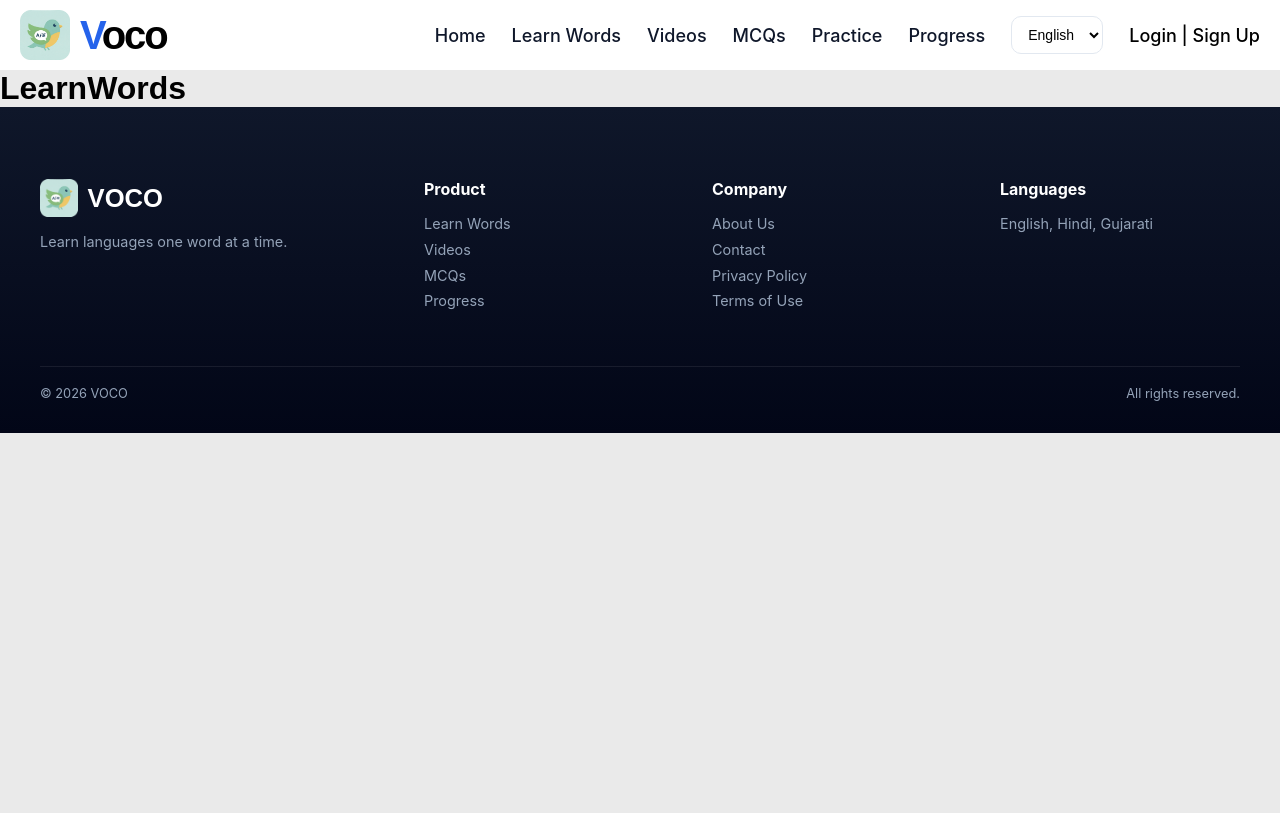
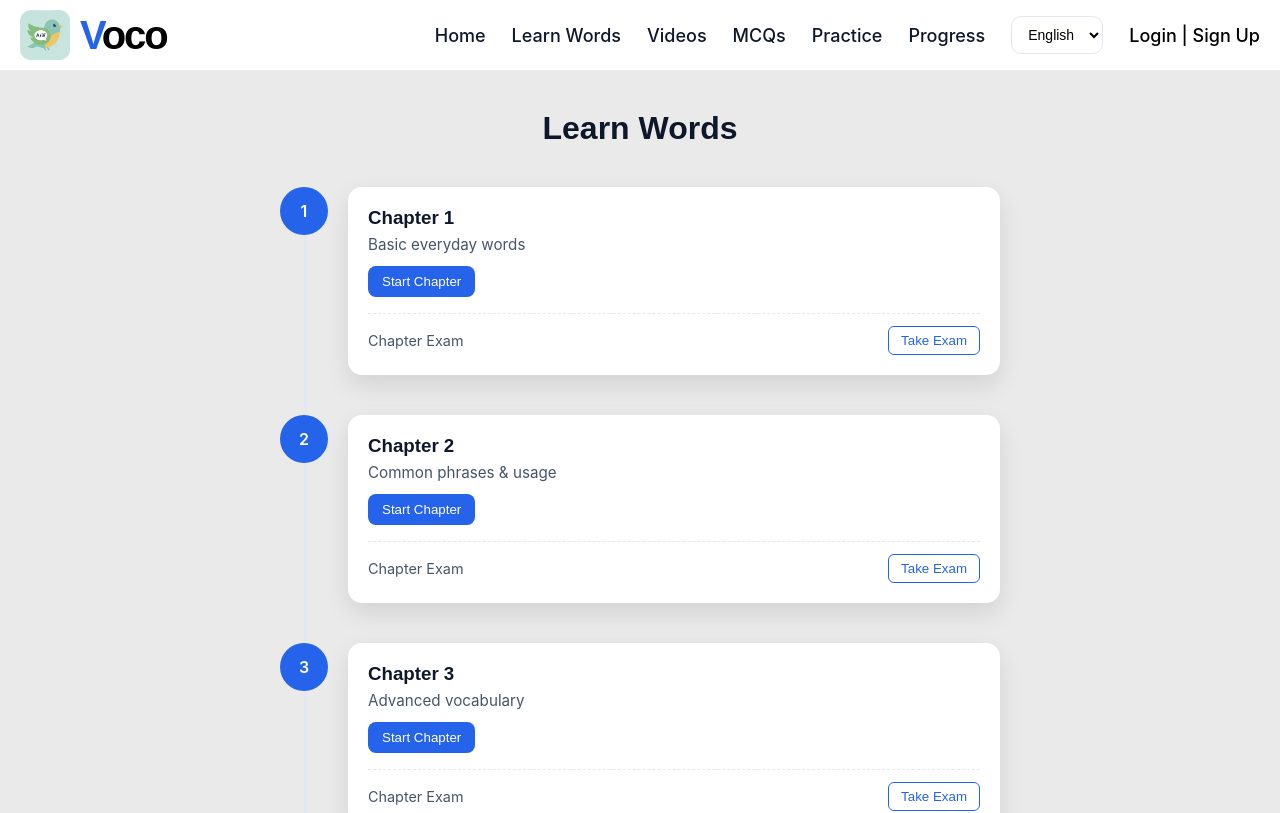
Before and after one commit to Meettomb/Voco-MERN, a React (Create React App) app: page /learn-words in a window 1280 px wide. Shown: the top 813 px of the page. Built offline with nearby package versions, Linux system fonts and the light colour scheme.

Commit message:
ui: update sidebar icons and add Learn Words page layout

```diff
--- a/src/Components/Header.js
+++ b/src/Components/Header.js
@@ -156,7 +156,9 @@ function Header({ onOpen }) {
           <li>
             <Link to="/learn-words" onClick={() => setMenuOpen(false)}>
               <svg viewBox="0 -960 960 960">
-                <path d="M160-120v-720l640 360-640 360Z" />
+                <path d="M160-120v-640q0-33 23.5-56.5T240-840h400q33 0 56.5 23.5T720-760v640
+      q-20-12-40-18t-40-6H240q-20 0-40 6t-40 18Zm80-160h320v-80H240v80Zm0-160h400v-80H240v80Zm0-160h400v-80H240v80Z
+    " />
               </svg>
               {t("nav.learnWords")}
             </Link>
@@ -165,7 +167,7 @@ function Header({ onOpen }) {
           <li>
             <Link to="/videos" onClick={() => setMenuOpen(false)}>
               <svg viewBox="0 -960 960 960">
-                <path d="m380-300 280-180-280-180v360Z" />
+                <path d="M160-120v-720l640 360-640 360Z" />
               </svg>
               {t("nav.videos")}
             </Link>
@@ -174,7 +176,12 @@ function Header({ onOpen }) {
           <li>
             <Link to="/mcqs" onClick={() => setMenuOpen(false)}>
               <svg viewBox="0 -960 960 960">
-                <path d="M160-120v-720h640v720H160Z" />
+                <path d=" M480-200q-33 0-56.5-23.5T400-280q0-33 23.5-56.5T480-360
+      q33 0 56.5 23.5T560-280q0 33-23.5 56.5T480-200Zm-120-240
+      q0-66 40-105t80-55q30-12 45-29t15-39q0-33-23.5-56.5T480-760
+      q-33 0-56.5 23.5T400-680h-80q0-66 47-113t113-47
+      q66 0 113 47t47 113q0 45-23 75t-57 45q-33 14-49 31t-16 49v40h-80v-40Z
+    " />
               </svg>
               {t("nav.mcqs")}
             </Link>
--- a/src/Components/LearnWords.js
+++ b/src/Components/LearnWords.js
@@ -1,14 +1,63 @@
-import { useState } from "react";
 import { useTranslation } from "react-i18next";
+// import "./LearnWords.css";
 
 function LearnWords() {
   const { t } = useTranslation();
 
+  const ROADMAP_DATA = [
+    {
+      chapterId: 1,
+      title: "Chapter 1",
+      description: "Basic everyday words",
+      hasExam: true,
+    },
+    {
+      chapterId: 2,
+      title: "Chapter 2",
+      description: "Common phrases & usage",
+      hasExam: true,
+    },
+    {
+      chapterId: 3,
+      title: "Chapter 3",
+      description: "Advanced vocabulary",
+      hasExam: true,
+    },
+  ];
+
+
   return (
-    <div>
-      <h1>LearnWords</h1>
+    <div className="lw-page">
+      <h1 className="lw-title">Learn Words</h1>
+
+      <div className="lw-roadmap">
+        {ROADMAP_DATA.map((item) => (
+          <div className="lw-step" key={item.chapterId}>
+            <div className="lw-dot">{item.chapterId}</div>
+
+            <div className="lw-card">
+              <h3>{item.title}</h3>
+              <p>{item.description}</p>
+
+              <button className="btn-primary">
+                Start Chapter
+              </button>
+
+              {item.hasExam && (
+                <div className="lw-exam">
+                  <span>Chapter Exam</span>
+                  <button className="btn-outline">
+                    Take Exam
+                  </button>
+                </div>
+              )}
+            </div>
+          </div>
+        ))}
+      </div>
     </div>
   );
 }
 
+
 export default LearnWords;
--- a/src/Style/index.css
+++ b/src/Style/index.css
@@ -296,7 +296,7 @@ h3 {
 }
 
 /* ======================================================
-   NAV LINKS
+   SIDE NAV LINKS
    ====================================================== */
 
 .side-nav-links {
@@ -306,17 +306,8 @@ h3 {
   flex-grow: 1;
 }
 
-.side-nav-links li a{
-  color: var(--color-text-primary);
-}
 .side-nav-links li {
-  display: flex;
-  align-items: center;
-  gap: 12px;
-  padding: 14px;
   margin-bottom: 6px;
-  font-size: 15px;
-  font-weight: 500;
   border-radius: 12px;
   cursor: pointer;
   transition: background 0.2s ease, transform 0.15s ease;
@@ -326,19 +317,42 @@ h3 {
   background: var(--color-primary-light);
   transform: translateX(6px);
 }
+
+.side-nav-links li a {
+  display: flex;
+  align-items: center;
+  gap: 12px;
+
+  padding: 14px;
+
+  width: 100%;
+  font-size: 15px;
+  font-weight: 500;
+  color: var(--color-text-primary);
+  text-decoration: none;
+}
+
 .side-nav-links li svg {
-  width: 22px;
-  height: 22px;
-  stroke: var(--color-text-secondary);
-  fill: none;
-  stroke-width: 2;
-  stroke-linecap: round;
-  stroke-linejoin: round;
+  width: 24px;
+  height: 24px;
+
+  display: grid;
+  place-items: center;
+
+  fill: var(--color-primary);
+  stroke: none;
+
   flex-shrink: 0;
 }
 
+.side-nav-links li svg path {
+  transform-box: fill-box;
+  transform-origin: center;
+  transform: scale(0.78);
+}
+
 .side-nav-links li:hover svg {
-  stroke: var(--color-primary);
+  fill: var(--color-primary-dark);
 }
 
 
@@ -1616,3 +1630,124 @@ h3 {
     font-size: 1.9rem;
   }
 }
+/* ========================================================================================== */
+/* ========================================================================================== */
+/* Learn Words*/
+/* ========================================================================================== */
+/* ========================================================================================== */
+
+
+.lw-page {
+  max-width: 720px;
+  margin: auto;
+  padding: 40px 16px;
+}
+
+.lw-title {
+  text-align: center;
+  font-size: 2rem;
+  margin-bottom: 40px;
+  color: var(--color-text-primary);
+}
+
+.lw-roadmap {
+  position: relative;
+}
+
+.lw-roadmap::before {
+  content: "";
+  position: absolute;
+  left: 24px;
+  top: 0;
+  bottom: 0;
+  width: 3px;
+  background: var(--color-border-light);
+}
+
+.lw-step {
+  display: flex;
+  gap: 20px;
+  margin-bottom: 40px;
+  position: relative;
+}
+
+.lw-dot {
+  width: 48px;
+  height: 48px;
+
+  aspect-ratio: 1 / 1;
+  flex-shrink: 0;
+
+  border-radius: 50%;
+  background: var(--color-primary);
+  color: var(--color-text-inverse);
+
+  display: grid;
+  place-items: center;
+
+  font-size: 16px;
+  font-weight: 600;
+  line-height: 1;
+  box-sizing: border-box;
+
+  z-index: 1;
+}
+
+
+.lw-card {
+  background: var(--color-bg-card);
+  padding: 20px;
+  border-radius: 14px;
+  width: 100%;
+  box-shadow: var(--shadow-md);
+}
+
+.lw-card h3 {
+  margin-bottom: 6px;
+  color: var(--color-text-primary);
+}
+
+.lw-card p {
+  color: var(--color-text-secondary);
+  font-size: 0.95rem;
+}
+
+.lw-exam {
+  margin-top: 16px;
+  padding-top: 12px;
+  border-top: 1px dashed var(--color-border-light);
+  display: flex;
+  justify-content: space-between;
+  align-items: center;
+  font-size: 0.9rem;
+  color: var(--color-text-secondary);
+}
+
+.btn-primary {
+  margin-top: 12px;
+  background: var(--btn-primary-bg);
+  color: var(--btn-primary-text);
+  border: none;
+  padding: 8px 14px;
+  border-radius: 8px;
+  cursor: pointer;
+  transition: background 0.2s ease;
+}
+
+.btn-primary:hover {
+  background: var(--btn-primary-hover);
+}
+
+.btn-outline {
+  background: var(--btn-secondary-bg);
+  border: 1.5px solid var(--btn-secondary-border);
+  color: var(--btn-secondary-text);
+  padding: 6px 12px;
+  border-radius: 6px;
+  cursor: pointer;
+  transition: background 0.2s ease, color 0.2s ease;
+}
+
+.btn-outline:hover {
+  background: var(--color-primary-light);
+}
```
